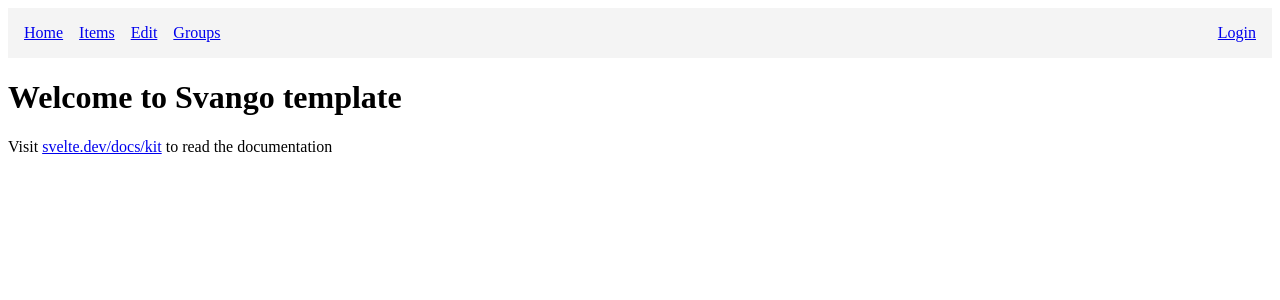
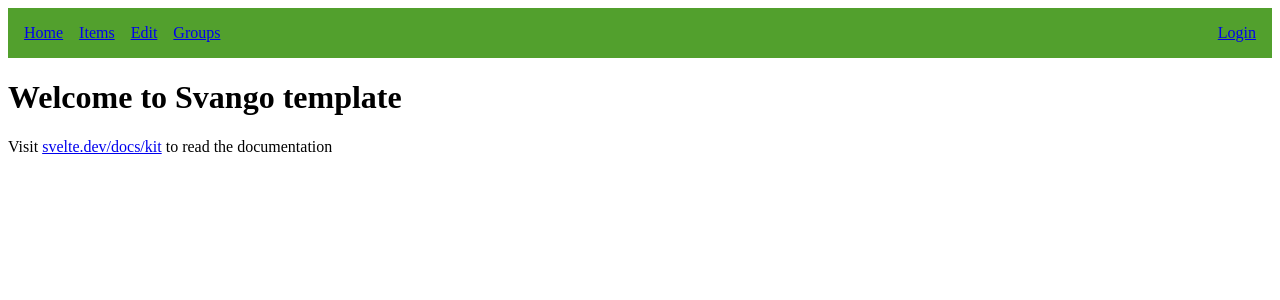
Before and after one commit to EthanWickenkamp/Svango, a SvelteKit app in the folder frontend/myapp/: page / in a window 1280 px wide. Shown: the top 300 px of the page. Built offline with nearby package versions, Linux system fonts and the light colour scheme; no server answers.

Commit message:
green back
a

```diff
--- a/frontend/myapp/src/routes/+layout.svelte
+++ b/frontend/myapp/src/routes/+layout.svelte
@@ -50,7 +50,7 @@
 		justify-content: space-between;
 		align-items: center;
 		padding: 1rem;
-		background-color: #f4f4f4;
+		background-color: #52a02d;
 	}
 
 	.nav-left ul {
```
